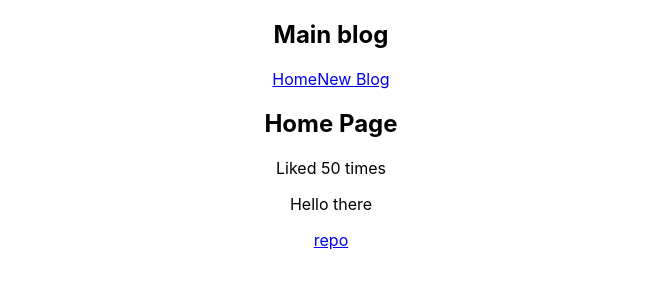
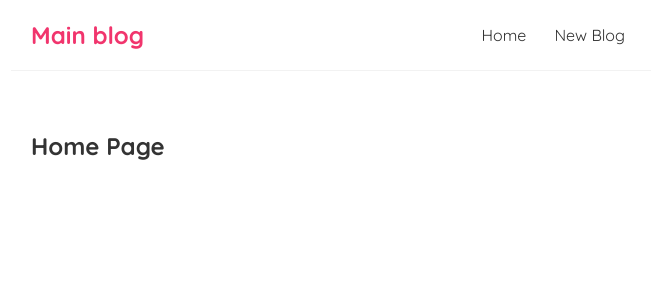
Before and after one commit to GabrielMerinoUCA/ReactJS, a React (Create React App) app: page / in a window 1280 px wide. Shown: the top 300 px of the page, without its empty margins (309-964 px from the left). Built offline with nearby package versions, Linux system fonts and the light colour scheme.

Commit message:
Fifth React tutorial finished

```diff
--- a/src/App.css
+++ /dev/null
@@ -1,38 +0,0 @@
-.App {
-  text-align: center;
-}
-
-.App-logo {
-  height: 40vmin;
-  pointer-events: none;
-}
-
-@media (prefers-reduced-motion: no-preference) {
-  .App-logo {
-    animation: App-logo-spin infinite 20s linear;
-  }
-}
-
-.App-header {
-  background-color: #282c34;
-  min-height: 100vh;
-  display: flex;
-  flex-direction: column;
-  align-items: center;
-  justify-content: center;
-  font-size: calc(10px + 2vmin);
-  color: white;
-}
-
-.App-link {
-  color: #61dafb;
-}
-
-@keyframes App-logo-spin {
-  from {
-    transform: rotate(0deg);
-  }
-  to {
-    transform: rotate(360deg);
-  }
-}
--- a/src/App.js
+++ b/src/App.js
@@ -1,18 +1,12 @@
-import './App.css';
 import Navbar from "./Navbar";
 import Home from "./Home";
 
 function App() {
-  let likes = 50;
-  const link = "https://github.com/GabrielMerinoUCA/ReactJS";
   return (
     <div className="App">
       <Navbar/>
       <div className="content">
         <Home/>
-        <p>Liked {likes} times</p>
-        <p>{"Hello there"}</p>
-        <a href={link}>repo</a>
       </div>
     </div>
   );
--- a/src/Navbar.js
+++ b/src/Navbar.js
@@ -1,3 +1,4 @@
+
 const Navbar = () => {
     return (
         <nav className="navbar">
--- a/src/index.css
+++ b/src/index.css
@@ -1,13 +1,36 @@
-body {
+@import url('https://fonts.googleapis.com/css2?family=Quicksand:wght@300;400;500;600;700&display=swap');
+
+/* base styles */
+* {
   margin: 0;
-  font-family: -apple-system, BlinkMacSystemFont, 'Segoe UI', 'Roboto', 'Oxygen',
-    'Ubuntu', 'Cantarell', 'Fira Sans', 'Droid Sans', 'Helvetica Neue',
-    sans-serif;
-  -webkit-font-smoothing: antialiased;
-  -moz-osx-font-smoothing: grayscale;
+  font-family: "Quicksand";
+  color: #333;
+}
+.navbar {
+  padding: 20px;
+  display: flex;
+  align-items: center;
+  max-width: 600px;
+  margin: 0 auto;
+  border-bottom: 1px solid #f2f2f2;
+}
+.navbar h1 {
+  color: #f1356d;
+}
+.navbar .links {
+  margin-left: auto;
+}
+.navbar a {
+  margin-left: 16px;
+  text-decoration: none;
+  padding: 6px;
 }
 
-code {
-  font-family: source-code-pro, Menlo, Monaco, Consolas, 'Courier New',
-    monospace;
+.navbar a:hover {
+  color: #f1356d;
 }
+.content {
+  max-width: 600px;
+  margin: 40px auto;
+  padding: 20px;
+}
```
Also changed, not shown: src/Navbar.css (added).
